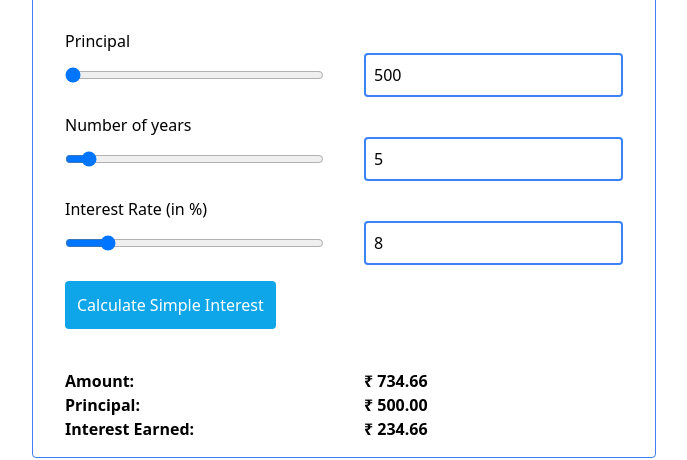
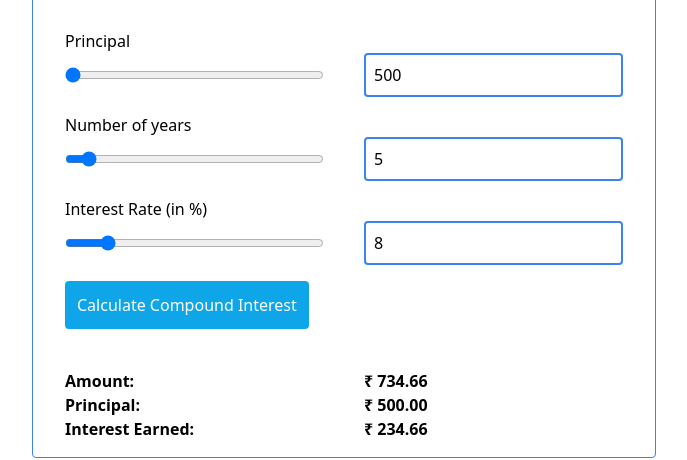
Before and after one commit to pradeepkumarverma1/simple-compound-interest-calculator, a plain HTML site: page index.html in a window 1280 px wide. Both pictures are taken after a click on the radio button 551 px from the left and 104 px from the top of the page. Shown: the part 120-580 px from the top of the page, without its empty margins (296-983 px from the left). Drawn offline with nearby package versions, Linux system fonts and the light colour scheme.

Commit message:
calculator btn text made dynamic

```diff
--- a/index.html
+++ b/index.html
@@ -59,8 +59,7 @@
 
             <div class="container mx-auto px-4 mb-4">
                 <button class="bg-sky-500 p-3 text-white rounded hover:bg-sky-600" id="calculate-btn">Calculate
-                    Simple
-                    Interest</button>
+                    <span id="calculate-btn-text">Simple Interest</span></button>
             </div>
 
             <div class="container mx-auto px-4 mt-10">
--- a/scripts/main.js
+++ b/scripts/main.js
@@ -4,6 +4,7 @@ import calculateSimpleInterest from "./simple.js";
 const calcValues = ['si', 'ci'];
 let calculator = 'si';
 
+const calcuate_btn_text = document.getElementById('calculate-btn-text');
 const calcName = document.querySelectorAll('.calc');
 
 const principal_range = document.getElementById('principal-range');
@@ -97,9 +98,17 @@ function calcuate() {
 
 
 calcName.forEach(calc => {
+
     calc.addEventListener('click', () => {
+
         if (calc.value == '' || !calcValues.includes(calc.value)) calculator = 'si';
+
         calculator = calc.value
+
+        if (calculator == calcValues[0]) calcuate_btn_text.innerText = 'Simple Interest';
+        else if (calculator == calcValues[1]) calcuate_btn_text.innerText = 'Compound Interest';
+
         calcuate();
     });
+
 });
```
